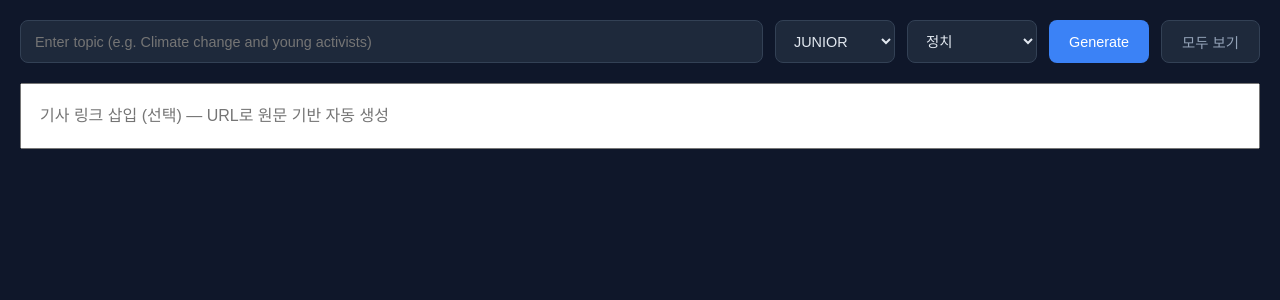
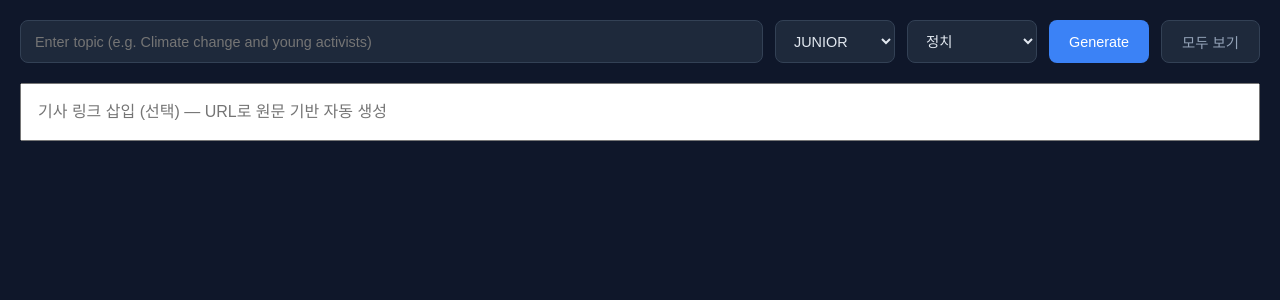
Before and after one commit to jp7856/news-pipeline2, a Flask app: page / in a window 1280 px wide. Shown: the part 54-354 px from the top of the page. Run offline with Flask 3, Linux system fonts and the light colour scheme; some libraries are stand-ins or nearby versions.

Commit message:
fix: URL 입력창 20% 축소

```diff
--- a/dashboard/templates/index.html
+++ b/dashboard/templates/index.html
@@ -135,7 +135,7 @@
       <button style="background:#1e293b;color:#94a3b8;border:1px solid #334155" onclick="openHistory()">모두 보기</button>
     </div>
     <div class="form-row" style="margin-bottom:56px;margin-top:8px">
-      <input type="url" id="source-url" placeholder="기사 링크 삽입 (선택) — URL로 원문 기반 자동 생성" style="flex:1;padding:22px 18px;font-size:1rem">
+      <input type="url" id="source-url" placeholder="기사 링크 삽입 (선택) — URL로 원문 기반 자동 생성" style="flex:1;padding:18px 16px;font-size:1rem">
     </div>
       <a id="btn-sheet" href="#" target="_blank" class="hidden"
          style="padding:10px 20px;background:#166534;color:#4ade80;border-radius:8px;font-size:.9rem;font-weight:500;text-decoration:none">
```
